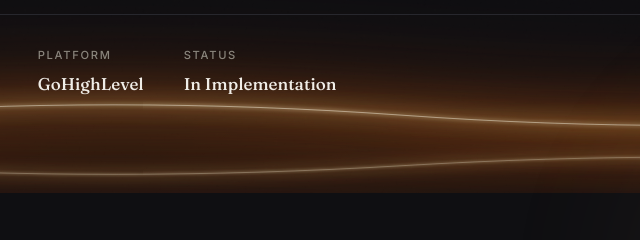
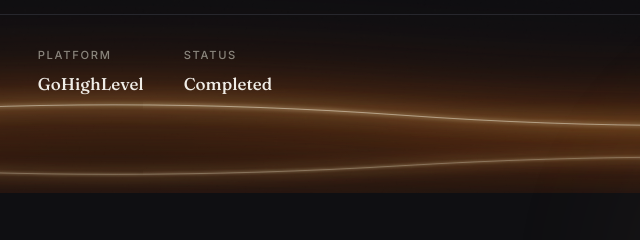
Before and after one commit to aidandold/aidandold.github.io, a plain HTML site: page case-studies/profile.html in a window 1280 px wide. Shown: the part 404-644 px from the top of the page, 366-1006 px from the left. Drawn offline with Linux system fonts and the light colour scheme.

Commit message:
Update profile.html

```diff
--- a/case-studies/profile.html
+++ b/case-studies/profile.html
@@ -103,7 +103,7 @@
         </div>
         <div class="case-meta-item">
           <div class="case-meta-label">Status</div>
-          <div class="case-meta-value">In Implementation</div>
+          <div class="case-meta-value">Completed</div>
         </div>
       </div>
     </div>
```
